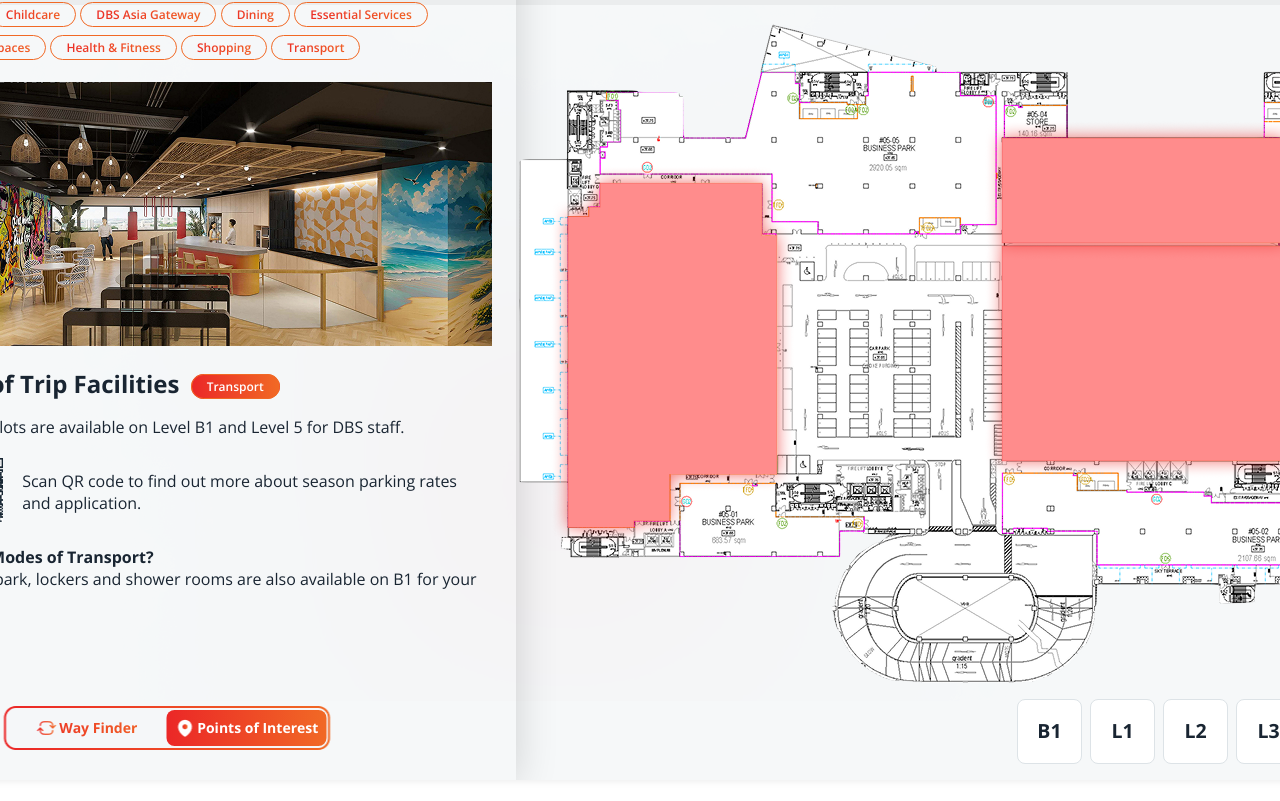
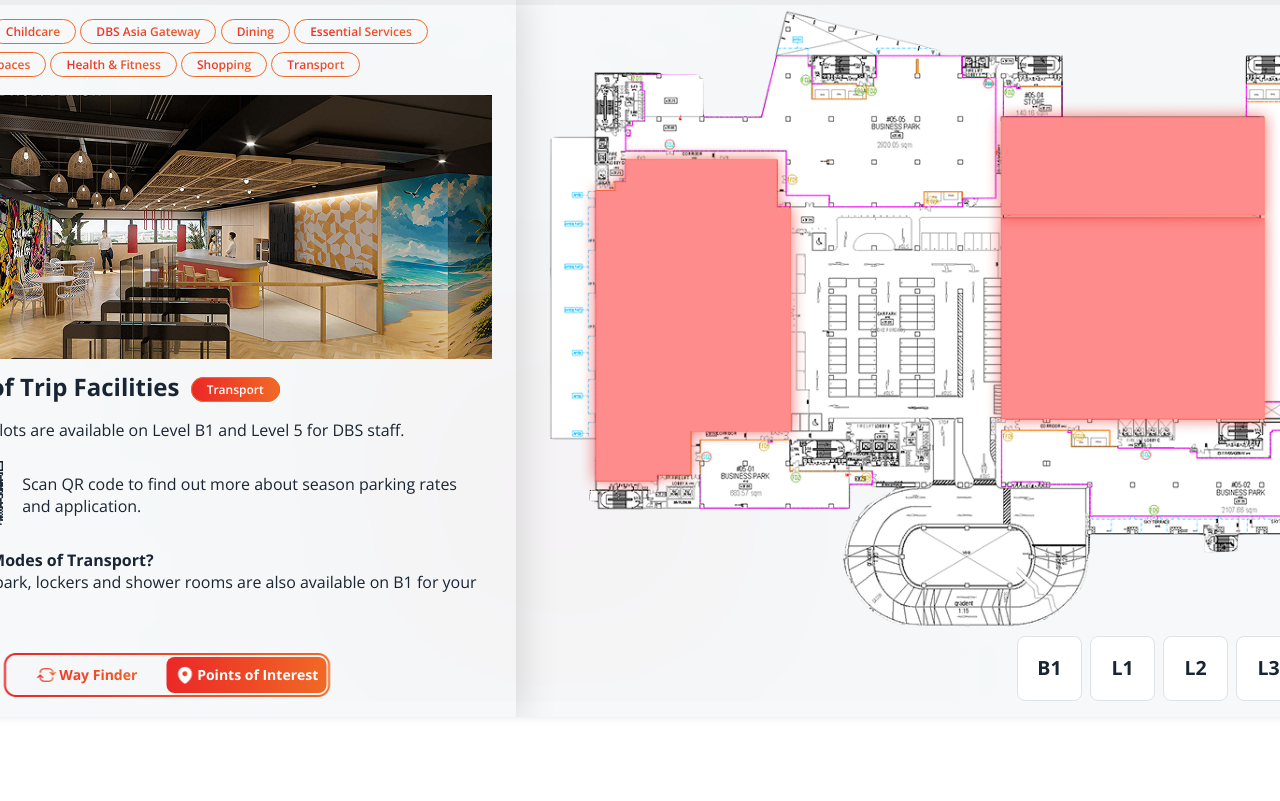
Before and after one commit to KantilalJadav/test1, a plain HTML site: page index.html in a window 1280 px wide. Shown: the part 99-900 px from the top of the page. After the commit the page ends 837 px from the top, so only its background shows below. Drawn offline with Linux system fonts and the light colour scheme.

Commit message:
Update globle.css
comit2

```diff
--- a/css/globle.css
+++ b/css/globle.css
@@ -53,6 +53,13 @@ img{
 	padding: 20px;
 	border-radius: 12px;
 }
+
+@media only screen and (max-height: 960px){
+    .container{
+		height: 770px;
+	}
+}
+
 .content-main{
 	width: 100%;
 	height: 100%;
@@ -78,6 +85,11 @@ img{
 	position: relative;
 	padding: 45px 5px 50px;
 	z-index: 2;
+}
+@media only screen and (max-height: 960px){
+	.content-main .left-conent .thumb-main{
+		padding: 0px 5px 50px;
+	}
 }
 
 .content-main .left-conent .thumb-main .level-thumbs{
@@ -141,6 +153,11 @@ img{
 	top: 0;
 	padding: 140px 20px 0 122px;
 }
+@media only screen and (max-height: 960px){
+	.content-main .left-conent .details-main{
+		padding: 90px 20px 0 122px;
+	}
+}
 .filter-main{
 	width: 100%;
 	position: absolute;
@@ -148,6 +165,11 @@ img{
 	top: 0;
 	padding: 76px 20px 0 122px;
 	z-index: 1;
+}
+@media only screen and (max-height: 960px){
+	.filter-main{
+		padding: 30px 20px 0 122px;
+	}
 }
 .filter-main a{
 	width: auto;
@@ -173,6 +195,11 @@ img{
 	width: 100%;
 	display: block;
 	padding: 16px 0;
+}
+@media only screen and (max-height: 960px){
+	.content-main .left-conent .details-main .level-pic{
+		padding: 16px 0 6px;
+	}
 }
 .content-main .left-conent .details-main .title{
 	width: auto;
@@ -224,6 +251,11 @@ img{
 	width: 100%;
 	height: 290px;
 	position: relative;
+}
+@media only screen and (max-height: 960px){
+	.content-main .left-conent .details-main .lavel-details{
+		height: 230px;
+	}
 }
 .content-main .left-conent .details-main .lavel-details p {
 	font-size: 16px;
@@ -278,6 +310,11 @@ img{
 	background-image: url(../images/toggle-bg.png);
     background-repeat: no-repeat;
 	padding: 4px;
+}
+@media only screen and (max-height: 960px){
+	.toggle-btns{
+		bottom: 20px;
+	}
 }
 .toggle-btns a{
 	width: 50%;
@@ -343,6 +380,19 @@ img{
 	float: left;
 	padding:0;
 }
+@media only screen and (max-height: 960px){
+	.content-main .right-map-area{
+		text-align: center;
+	}
+}
+
+@media only screen and (max-height: 960px){
+	.content-main .right-map-area img{
+		max-height:800px;
+		margin-top: -70px;
+	}
+}
+
 .content-main .right-map-area .level-main{
 	width: auto;
 	position: absolute;
@@ -368,7 +418,6 @@ img{
 	background-image: linear-gradient(to right, #EB2727 0%, #F16925  100%);
 	box-shadow: 0px 1.63px 9.75px rgba(255, 33, 33, 0.24), rgba(255, 255, 255, 0.38) 0px 6.5px 6.5px inset;
 }
-
 .point-of-interest{
 	width:100%;
 }
```
